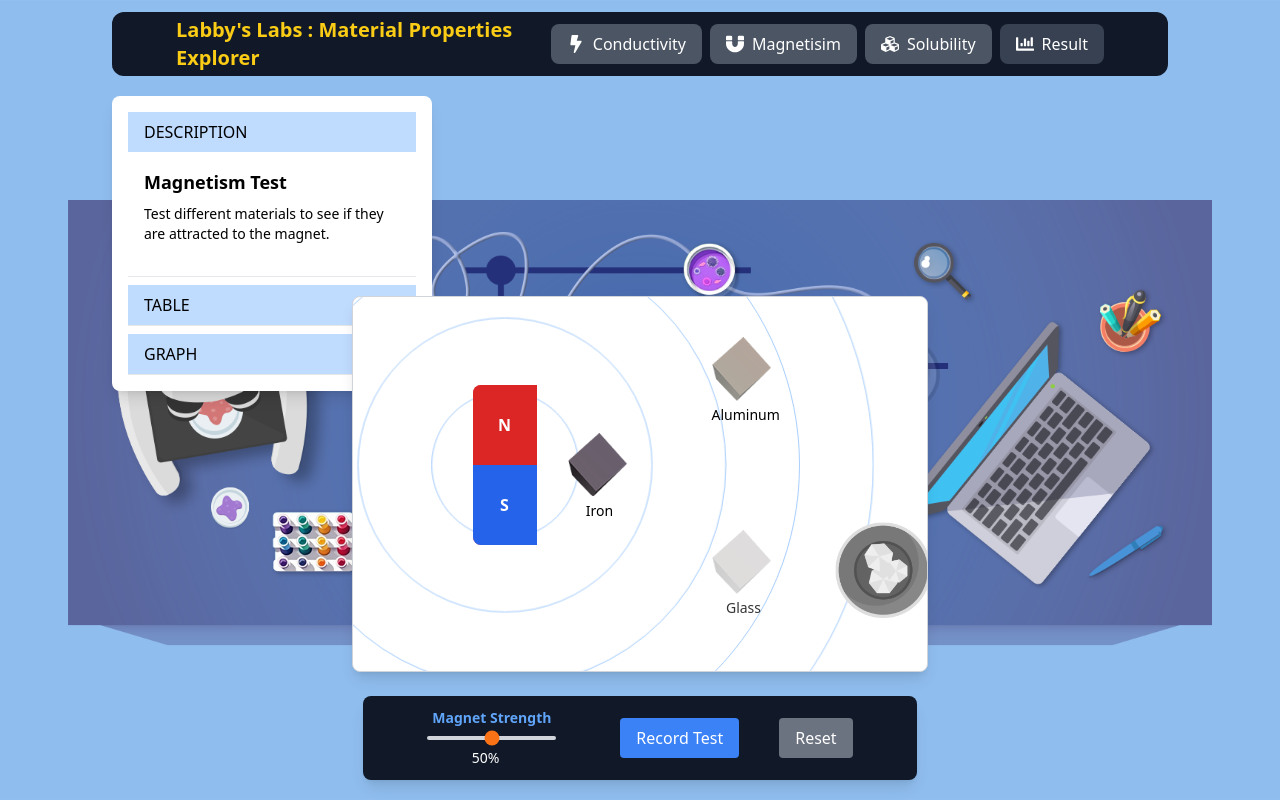
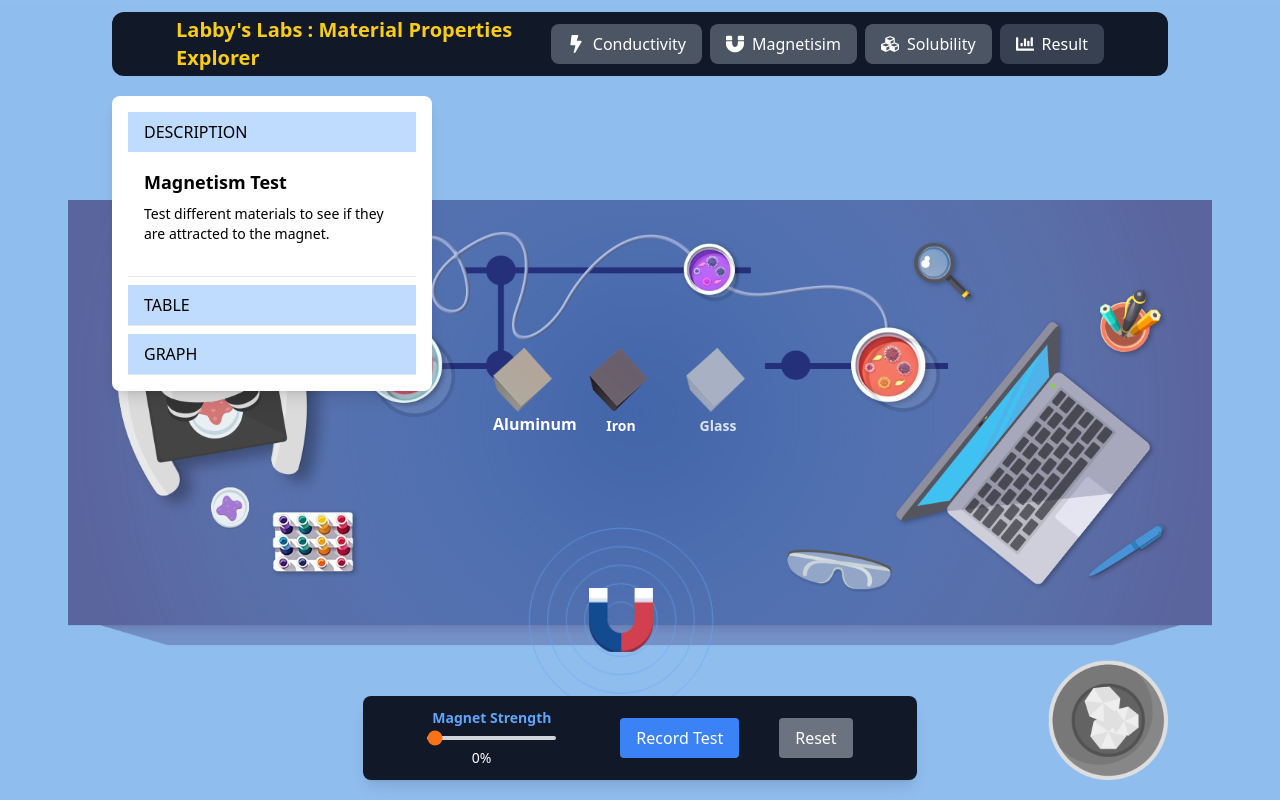
Before and after one commit to SWASTI-SUNDAR/gizmo-2, a React (Vite) app: page /#/magnetisim in a window 1280 px wide. Built offline with nearby package versions, Linux system fonts and the light colour scheme.

Commit message:
feat: update MagneticPropertiesLab to include slider functionality for magnet strength and improve drag-and-drop interactions

```diff
--- a/src/pages/Testing.jsx
+++ b/src/pages/Testing.jsx
@@ -34,12 +34,13 @@ const materials = [
 
 const MagneticPropertiesLab = () => {
   // Core state
-  const [magnetStrength, setMagnetStrength] = useState(50);
+  const [magnetStrength, setMagnetStrength] = useState(0);
   const [ironAttached, setIronAttached] = useState(false);
   const [activeTab, setActiveTab] = useState("description");
   const [testedMaterials, setTestedMaterials] = useState([]);
   const [distanceData, setDistanceData] = useState([]);
   const [ironPosition, setIronPosition] = useState(0);
+  const [sliderUsed, setSliderUsed] = useState(false);
 
   // Material positions state
   const [materialPositions, setMaterialPositions] = useState({
@@ -62,6 +63,7 @@ const MagneticPropertiesLab = () => {
       aluminum: { inBin: false, originalPos: { top: "25%", right: "10%" } },
       glass: { inBin: false, originalPos: { top: "75%", right: "10%" } },
     });
+    setSliderUsed(false);
   };
 
   // Calculate iron movement speed based on magnet strength
@@ -277,7 +279,12 @@ const MagneticPropertiesLab = () => {
         return null;
     }
   };
-
+  const handleSliderChange = (value) => {
+    setMagnetStrength(value);
+    if (!sliderUsed) {
+      setSliderUsed(true);
+    }
+  };
   return (
     <div
       className="w-full bg-no-repeat bg-center bg-cover h-screen relative overflow-hidden"
@@ -301,8 +308,8 @@ const MagneticPropertiesLab = () => {
               </div>
             ))}
           </div>
-          ;{/* Simulation Area */}
-          <div className="bg-white h-[50%] absolute max-w-xl border border-gray-300 rounded-lg p-4 overflow-hidden bottom-32 left-0 right-0 mx-auto shadow-lg">
+          {/* Simulation Area */}
+          <div className=" -rotate-90 h-[50%] absolute max-w-xl rounded-lg p-4 overflow-hidden bottom-32 left-0 right-0 mx-auto ">
             {/* Container for simulation with aspect ratio */}
             <div className="relative w-full pt-[56.25%]">
               {" "}
@@ -325,21 +332,18 @@ const MagneticPropertiesLab = () => {
                   ))}
                 </div>
                 {/* Magnet */}
-                <div className="absolute left-1/4 top-1/2 transform -translate-y-1/2 -translate-x-1/2">
-                  <div className="w-[8vmin] h-[20vmin] bg-red-500 rounded-l-lg flex flex-col justify-between">
-                    <div className="w-full h-1/2 bg-red-600 rounded-tl-lg flex items-center justify-center text-white font-bold">
-                      N
-                    </div>
-                    <div className="w-full h-1/2 bg-blue-600 rounded-bl-lg flex items-center justify-center text-white font-bold">
-                      S
-                    </div>
-                  </div>
+                <div className="absolute rotate-90  left-1/4 top-1/2 transform -translate-y-1/2 -translate-x-1/2">
+                  <img
+                    src="magnet.png"
+                    className="w-16 h-16 object-cover"
+                    alt=""
+                  />
                 </div>
 
                 {/* Bin for non-magnetic materials */}
 
                 {/* Materials area - positioned on the right side */}
-                <div className="absolute right-[25%] top-0 h-full flex flex-col justify-evenly items-start">
+                <div className="absolute text-white font-bold right-[25%] top-0 h-full flex flex-col justify-evenly items-start">
                   {/* Aluminum - at the top */}
                   {!materialPositions.aluminum.inBin && (
                     <div
@@ -348,10 +352,14 @@ const MagneticPropertiesLab = () => {
                         backgroundSize: "contain",
                         backgroundRepeat: "no-repeat",
                       }}
-                      draggable="true"
-                      onDragStart={(e) => handleDragStart(e, "aluminum")}
+                      draggable={sliderUsed}
+                      onDragStart={(e) =>
+                        sliderUsed && handleDragStart(e, "aluminum")
+                      }
                       onDragEnd={handleDragEnd}
-                      className="relative flex items-center mb-2 cursor-move"
+                      className={`relative rotate-90 flex items-center mb-2 ${
+                        sliderUsed ? "cursor-move" : "cursor-default"
+                      }`}
                     >
                       <div
                         className="flex items-center justify-center"
@@ -366,7 +374,7 @@ const MagneticPropertiesLab = () => {
                           cursor: "move",
                         }}
                       >
-                        <div className="absolute w-full text-center -bottom-6 text-xs sm:text-sm">
+                        <div className="absolute  w-full text-center -bottom-6 ">
                           Aluminum
                         </div>
                       </div>
@@ -374,7 +382,7 @@ const MagneticPropertiesLab = () => {
                   )}
 
                   {/* Iron - in the middle (not draggable) */}
-                  <div className="relative flex items-center mb-2">
+                  <div className="relative rotate-90 flex items-center mb-2">
                     <div
                       className="cursor-pointer flex items-center justify-center"
                       onClick={() => recordTest("iron")}
@@ -382,7 +390,7 @@ const MagneticPropertiesLab = () => {
                         backgroundImage: "url('iron.png')",
                         backgroundSize: "contain",
                         backgroundRepeat: "no-repeat",
-                        right: `${ironPosition * 0.3}vmin`,
+                        top: `${ironPosition * 0.3}vmin`,
                         width: "8vmin",
                         height: "8vmin",
                         borderRadius: "50%",
@@ -407,10 +415,14 @@ const MagneticPropertiesLab = () => {
                         backgroundSize: "contain",
                         backgroundRepeat: "no-repeat",
                       }}
-                      draggable="true"
-                      onDragStart={(e) => handleDragStart(e, "glass")}
+                      draggable={sliderUsed} // Only draggable if slider has been used
+                      onDragStart={(e) =>
+                        sliderUsed && handleDragStart(e, "glass")
+                      }
                       onDragEnd={handleDragEnd}
-                      className="relative flex items-center cursor-move"
+                      className={`relative rotate-90 flex items-center ${
+                        sliderUsed ? "cursor-move" : "cursor-default"
+                      }`}
                     >
                       <div
                         className="flex items-center justify-center"
@@ -434,12 +446,25 @@ const MagneticPropertiesLab = () => {
                   )}
                 </div>
                 {/* Bin for non-magnetic materials */}
+              </div>
+            </div>
+          </div>
+          {/* Control Panel */}
+          <ControlPanel
+            magnetStrength={magnetStrength}
+            setMagnetStrength={handleSliderChange} // Use the new handler
+            resetExperiment={resetExperiment}
+            recordTest={(id) => recordTest(id)}
+            sliderUsed={sliderUsed} // Pass this state
+          />
+          {/* Bin for non-magnetic materials */}
           <div
             style={{
               backgroundImage: "url('bin.png')",
               backgroundSize: "contain",
+              backgroundRepeat: "no-repeat",
             }}
-                  className="absolute -right-5 bottom-0 w-[12vmin] h-[12vmin] rounded-md flex flex-col items-center justify-center"
+            className="absolute right-0 bottom-5 w-[15vmin] h-[15vmin] rounded-md flex flex-col items-center justify-center"
             onDragOver={handleDragOver}
             onDrop={handleDrop}
           >
@@ -456,9 +481,7 @@ const MagneticPropertiesLab = () => {
                     height: "5vmin",
                   }}
                 >
-                        <span className="text-gray-700 font-bold text-xs">
-                          Al
-                        </span>
+                  <span className="text-gray-700 font-bold text-xs">Al</span>
                 </div>
               )}
 
@@ -474,32 +497,13 @@ const MagneticPropertiesLab = () => {
                     opacity: 1.8,
                   }}
                 >
-                        <span className="text-gray-700 font-bold text-xs">
-                          Si
-                        </span>
+                  <span className="text-gray-700 font-bold text-xs">Si</span>
                 </div>
               )}
             </div>
           </div>
         </div>
       </div>
-          </div>
-          {/* Control Panel */}
-          <ControlPanel
-            magnetStrength={magnetStrength}
-            setMagnetStrength={setMagnetStrength}
-            resetExperiment={resetExperiment}
-          />
-        </div>
-      </div>
-      <div className="relative bg-white rounded-lg shadow-lg p-6 flex flex-col">
-        <h1 className="text-2xl font-bold text-center mb-4">
-          Magnetic Properties Lab
-        </h1>
-
-        {/* Control panel */}
-      </div>
-
       {/* Add keyframe animation for magnetic field pulse */}
       <style jsx>{`
         @keyframes pulse {
@@ -522,6 +526,7 @@ const MagneticPropertiesLab = () => {
 };
 
 export default MagneticPropertiesLab;
+
 const ControlPanel = ({
   magnetStrength,
   setMagnetStrength,
```
Lines whose indentation alone changed are shown as unchanged.
